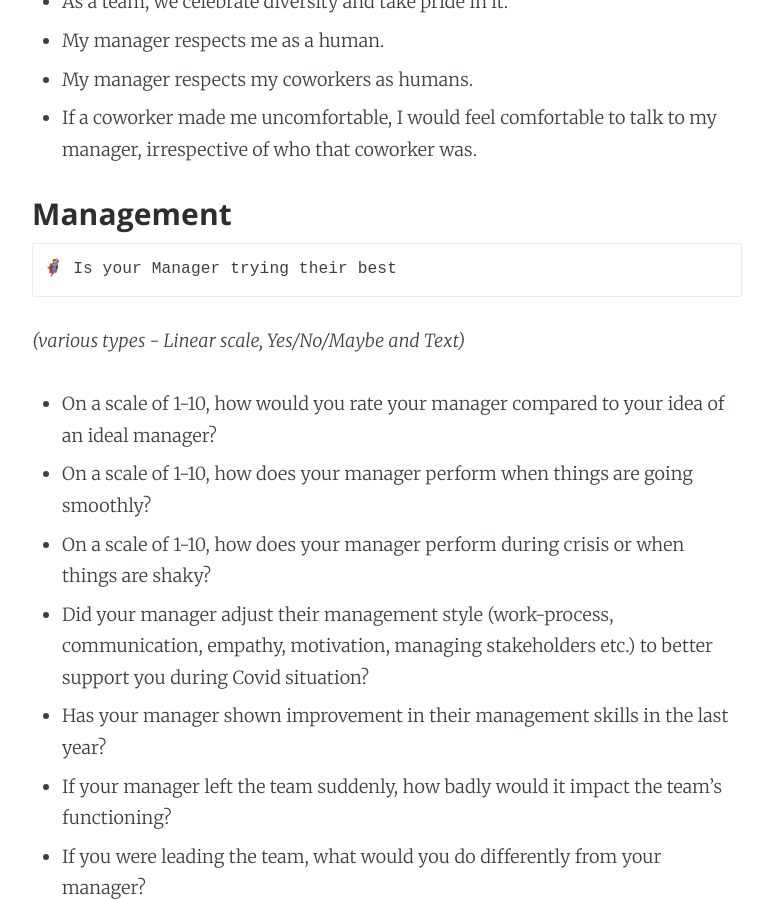
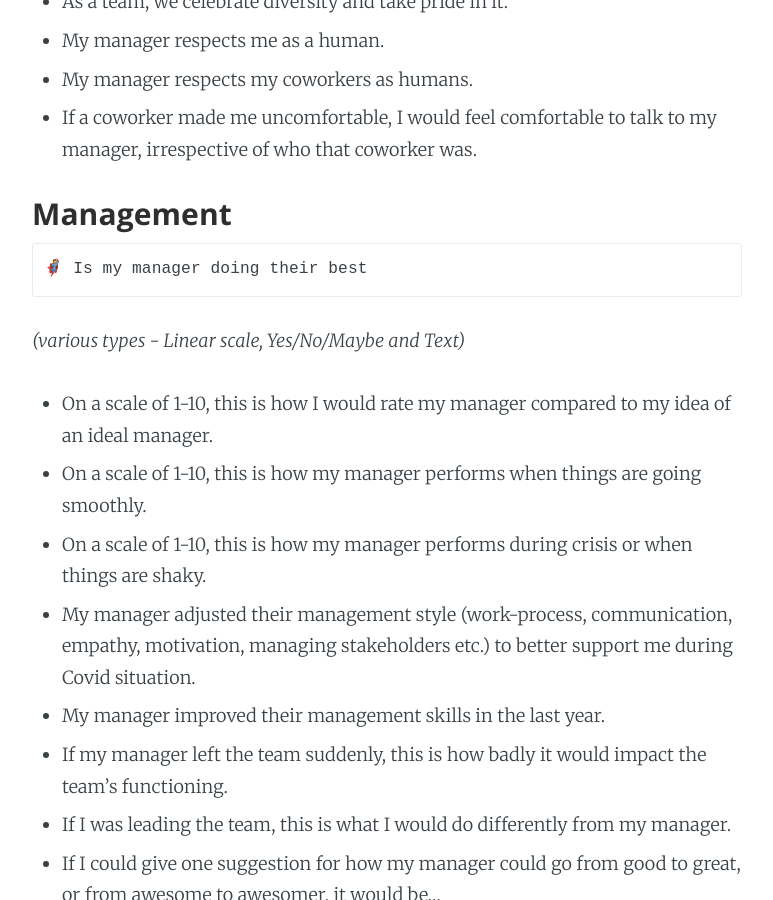
Before and after one commit to rahulj51/miles2code.github.io, a Jekyll site: the page built from _posts/2020-12-05-manager-feedback.markdown, in a window 1280 px wide and 900 px high, scrolled down 4960 px. Shown: the whole window, without its empty margins (253-1026 px from the left). Built offline with Jekyll 4.4.1, drawn with Linux system fonts in a browser that asks for light colours; some of the changed text lies outside the part shown.

Commit message:
Edit to make all questions self reflexive

````diff
--- a/_posts/2020-12-05-manager-feedback.markdown
+++ b/_posts/2020-12-05-manager-feedback.markdown
@@ -14,13 +14,13 @@
 
 ### General
 
-- On a scale of 1-10, how was 2020 for you, professionally?
+- On a scale of 1-10, this is how 2020 was for me, professionally.
 
 ### Psychological Safety
 
 
 ```
-🧸 How safe do you feel to take risks, make mistakes or voice opinions
+🧸 How safe do I feel to take risks, make mistakes or voice opinions
 ```
 
 *(multiple choice starting from "Strongly Disagree" to "Strongly Agree")*
@@ -35,7 +35,7 @@
 ### Sense of Purpose
 
 ```
-☀️ Do you see the big picture. Do you feel valued.
+☀️ Do I see the big picture. Do I feel valued.
 ```
 
 *(multiple choice starting from "Strongly Disagree" to "Strongly Agree")*
@@ -55,7 +55,7 @@
 ### Autonomy
 
 ```
-🕹 Do you have control on various aspects of your work
+🕹 Do I have control on various aspects of my work
 ```
 
 *(multiple choice starting from "Strongly Disagree" to "Strongly Agree")*
@@ -69,7 +69,7 @@
 ### Mastery
 
 ```
-🏅 Are you continually improving in your job
+🏅 Am I continually improving in my job
 ```
 
 *(multiple choice starting from "Strongly Disagree" to "Strongly Agree")*
@@ -122,7 +122,7 @@
 ### Fairness and Respect
 
 ```
-🙇 Do you feel respected and fairly treated
+🙇 Do I feel respected and fairly treated
 ```
 
 *(multiple choice starting from "Strongly Disagree" to "Strongly Agree")*
@@ -138,18 +138,18 @@
 ### Management
 
 ```
-🦸 Is your Manager trying their best
+🦸 Is my manager doing their best
 ```
 
 *(various types - Linear scale, Yes/No/Maybe and Text)*
 
-- On a scale of 1-10, how would you rate your manager compared to your idea of an ideal manager?
-- On a scale of 1-10, how does your manager perform when things are going smoothly?
-- On a scale of 1-10, how does your manager perform during crisis or when things are shaky?
-- Did your manager adjust their management style (work-process, communication, empathy, motivation, managing stakeholders etc.) to better support you during Covid situation?
-- Has your manager shown improvement in their management skills in the last year?
-- If your manager left the team suddenly, how badly would it impact the team's functioning?
-- If you were leading the team, what would you do differently from your manager?
-- If you could give one suggestion for how your manager could go from good to great, or from awesome to awesomer, what would it be?
+- On a scale of 1-10, this is how I would rate my manager compared to my idea of an ideal manager.
+- On a scale of 1-10, this is how my manager performs when things are going smoothly.
+- On a scale of 1-10, this is how my manager performs during crisis or when things are shaky.
+- My manager adjusted their management style (work-process, communication, empathy, motivation, managing stakeholders etc.) to better support me during Covid situation.
+- My manager improved their management skills in the last year.
+- If my manager left the team suddenly, this is how badly it would impact the team's functioning.
+- If I was leading the team, this is what I would do differently from my manager.
+- If I could give one suggestion for how my manager could go from good to great, or from awesome to awesomer, it would be...
 - Fill in the blank - My ideal Manager is someone who...
 - Fill in the blank - I wish this questionnaire had also asked me my thoughts/opinions on...
````
Also changed, not shown: other parts of _posts/2020-12-05-manager-feedback.markdown (+2 -2 lines).
